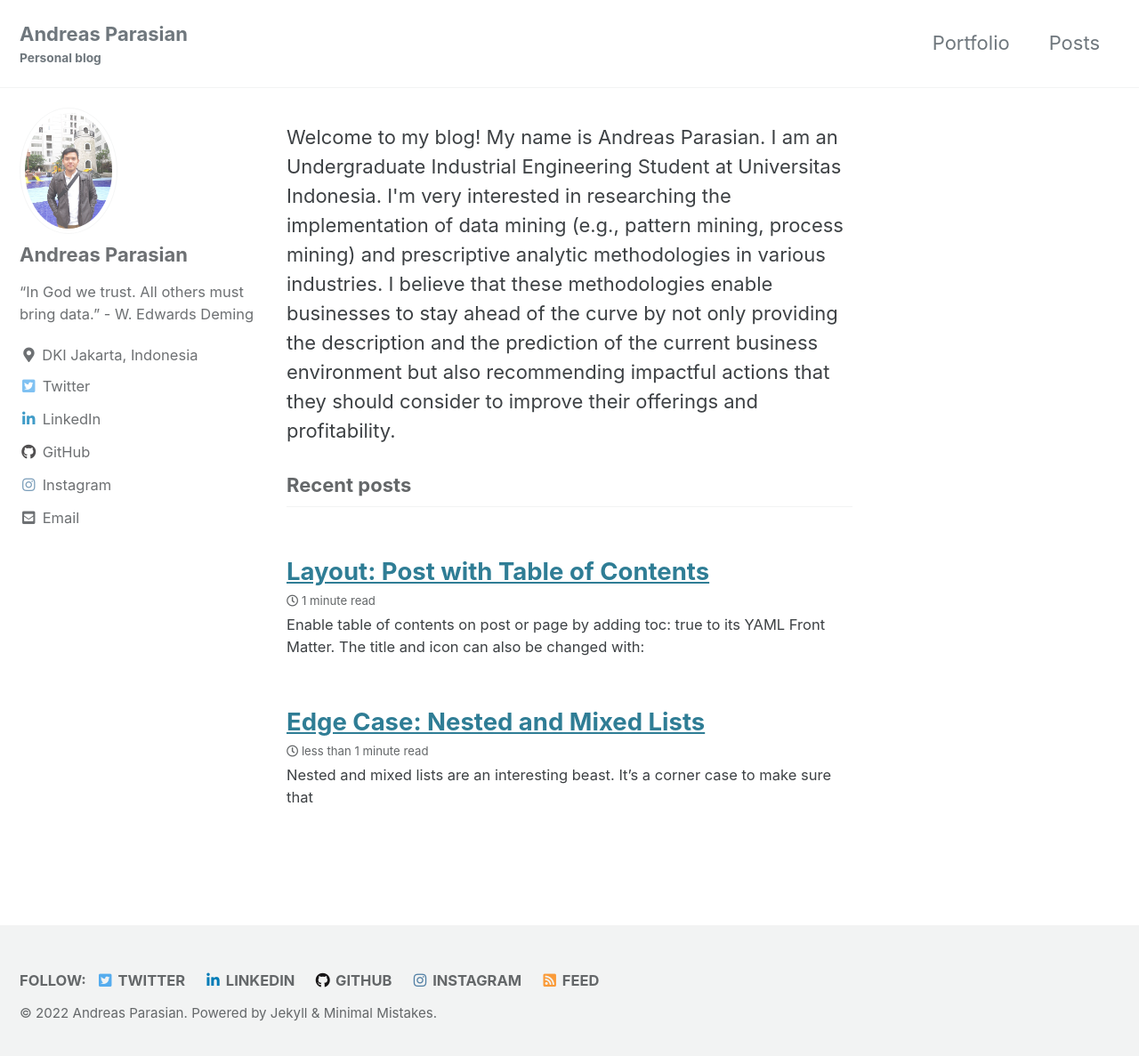
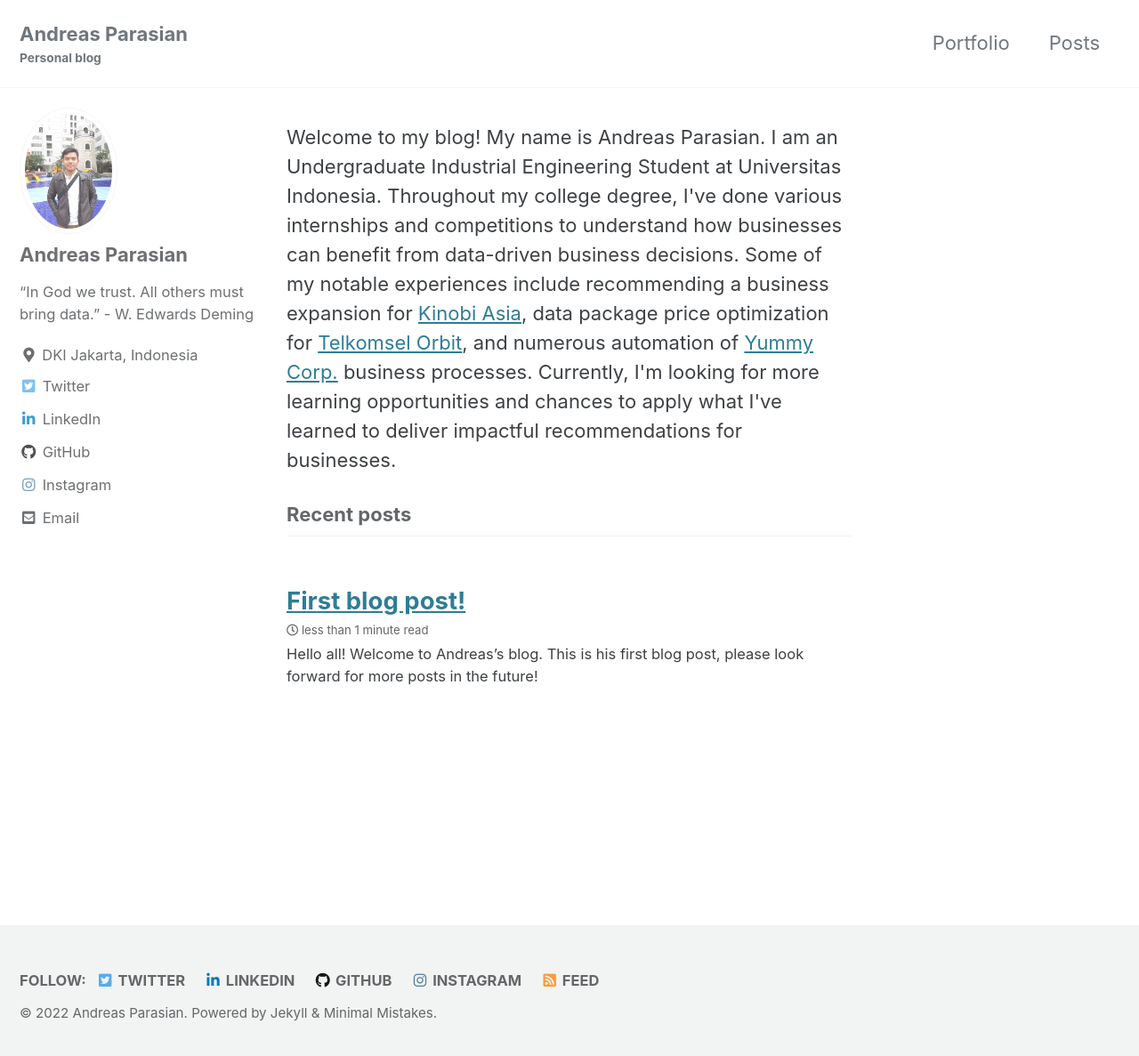
Before and after one commit to torivor/andreasparasian.github.io, a Jekyll site: the page built from _pages/home.html, in a window 1280 px wide and 1195 px high. Shown: the top 1187 px of the window at 89% size. Built offline with Jekyll 4.4.1, drawn with Linux system fonts in a browser that asks for light colours; cached includes are drawn as plain includes; some of the changed lines change nothing that is shown.

Commit message:
Added the first post of the blog

````diff
--- a/_pages/home.html
+++ b/_pages/home.html
@@ -4,4 +4,4 @@ author_profile: true
 permalink: /
 ---
 
-Welcome to my blog! My name is Andreas Parasian. I am an Undergraduate Industrial Engineering Student at Universitas Indonesia. I'm very interested in researching the implementation of data mining (e.g., pattern mining, process mining) and prescriptive analytic methodologies in various industries. I believe that these methodologies enable businesses to stay ahead of the curve by not only providing the description and the prediction of the current business environment but also recommending impactful actions that they should consider to improve their offerings and profitability.
+Welcome to my blog! My name is Andreas Parasian. I am an Undergraduate Industrial Engineering Student at Universitas Indonesia. Throughout my college degree, I've done various internships and competitions to understand how businesses can benefit from data-driven business decisions. Some of my notable experiences include recommending a business expansion for <a href="https://app.kinobi.asia/">Kinobi Asia</a>, data package price optimization for <a href="https://www.myorbit.id/">Telkomsel Orbit</a>, and numerous automation of <a href="https://www.yummycorp.com/">Yummy Corp.</a> business processes. Currently, I'm looking for more learning opportunities and chances to apply what I've learned to deliver impactful recommendations for businesses.
--- a/_pages/post-archive.md
+++ b/_pages/post-archive.md
@@ -1,6 +1,6 @@
 ---
 title: "Post archive"
 permalink: /post-archive/
-layout: posts
+layout: tags
 author_profile: true
 ---
--- a/_posts/2009-05-15-edge-case-nested-and-mixed-lists.md
+++ /dev/null
@@ -1,66 +0,0 @@
----
-title: "Edge Case: Nested and Mixed Lists"
-categories:
-  - Edge Case
-tags:
-  - content
-  - css
-  - edge case
-  - lists
-  - markup
----
-
-Nested and mixed lists are an interesting beast. It's a corner case to make sure that
-
-* Lists within lists do not break the ordered list numbering order
-* Your list styles go deep enough.
-
-### Ordered -- Unordered -- Ordered
-
-1. ordered item
-2. ordered item
-   * **unordered**
-   * **unordered**
-     1. ordered item
-     2. ordered item
-3. ordered item
-4. ordered item
-
-### Ordered -- Unordered -- Unordered
-
-1. ordered item
-2. ordered item
-   * **unordered**
-   * **unordered**
-     * unordered item
-     * unordered item
-3. ordered item
-4. ordered item
-
-### Unordered -- Ordered -- Unordered
-
-* unordered item
-* unordered item
-  1. ordered
-  2. ordered
-     * unordered item
-     * unordered item
-* unordered item
-* unordered item
-
-### Unordered -- Unordered -- Ordered
-
-* unordered item
-* unordered item
-  * unordered
-  * unordered
-    1. **ordered item**
-    2. **ordered item**
-* unordered item
-* unordered item
-
-### Task Lists
-
-- [x] Finish my changes
-- [ ] Push my commits to GitHub
-- [ ] Open a pull request
--- a/_posts/2012-01-03-layout-table-of-contents-post.md
+++ /dev/null
@@ -1,99 +0,0 @@
----
-title: "Layout: Post with Table of Contents"
-header:
-  image: https://images.unsplash.com/photo-1477959858617-67f85cf4f1df?ixlib=rb-1.2.1&ixid=MnwxMjA3fDB8MHxwaG90by1wYWdlfHx8fGVufDB8fHx8&auto=format&fit=crop&w=1244&q=80
-  caption: "Photo credit: [**Unsplash**](https://unsplash.com/photos/Nyvq2juw4_o)"
-tags:
-  - table of contents
-toc: true
-toc_label: "Unique Title"
-toc_icon: "heart"
----
-
-Enable table of contents on post or page by adding `toc: true` to its YAML Front Matter. The title and icon can also be changed with:
-
-```yaml
----
-toc: true
-toc_label: "Unique Title"
-toc_icon: "heart"  # corresponding Font Awesome icon name (without fa prefix)
----
-```
-
-## HTML Elements
-
-Below is just about everything you'll need to style in the theme. Check the source code to see the many embedded elements within paragraphs.
-
-## Body text
-
-Lorem ipsum dolor sit amet, test link adipiscing elit. **This is strong**. Nullam dignissim convallis est. Quisque aliquam.
-
-![Smithsonian Image - Photo credit: Unsplash](https://images.unsplash.com/photo-1591030277042-2267f4ce3019?ixlib=rb-1.2.1&ixid=MnwxMjA3fDB8MHxwaG90by1wYWdlfHx8fGVufDB8fHx8&auto=format&fit=crop&w=1170&q=80){: .image-right}
-**Smithsonian Image - Photo credit: [Unsplash](https://unsplash.com/photos/-8jVPTQdhlE)**
-{: .text-center}
-
-*This is emphasized*. Donec faucibus. Nunc iaculis suscipit dui. 53 = 125. Water is H2O. Nam sit amet sem. Aliquam libero nisi, imperdiet at, tincidunt nec, gravida vehicula, nisl. The New York Times (That’s a citation). Underline.Maecenas ornare tortor. Donec sed tellus eget sapien fringilla nonummy. Mauris a ante. Suspendisse quam sem, consequat at, commodo vitae, feugiat in, nunc. Morbi imperdiet augue quis tellus.
-
-HTML and CSS are our tools. Mauris a ante. Suspendisse quam sem, consequat at, commodo vitae, feugiat in, nunc. Morbi imperdiet augue quis tellus. Praesent mattis, massa quis luctus fermentum, turpis mi volutpat justo, eu volutpat enim diam eget metus.
-
-### Blockquotes
-
-> Lorem ipsum dolor sit amet, test link adipiscing elit. Nullam dignissim convallis est. Quisque aliquam.
-
-## List Types
-
-### Ordered Lists
-
-1. Item one
-   1. sub item one
-   2. sub item two
-   3. sub item three
-2. Item two
-
-### Unordered Lists
-
-* Item one
-* Item two
-* Item three
-
-## Tables
-
-| Header1 | Header2 | Header3 |
-|:--------|:-------:|--------:|
-| cell1   | cell2   | cell3   |
-| cell4   | cell5   | cell6   |
-|----
-| cell1   | cell2   | cell3   |
-| cell4   | cell5   | cell6   |
-|=====
-| Foot1   | Foot2   | Foot3
-{: rules="groups"}
-
-## Code Snippets
-
-```css
-#container {
-  float: left;
-  margin: 0 -240px 0 0;
-  width: 100%;
-}
-```
-
-## Buttons
-
-Make any link standout more when applying the `.btn` class.
-
-```html
-<a href="#" class="btn btn--success">Success Button</a>
-```
-
-<div markdown="0"><a href="#" class="btn">Primary Button</a></div>
-<div markdown="0"><a href="#" class="btn btn--success">Success Button</a></div>
-<div markdown="0"><a href="#" class="btn btn--warning">Warning Button</a></div>
-<div markdown="0"><a href="#" class="btn btn--danger">Danger Button</a></div>
-<div markdown="0"><a href="#" class="btn btn--info">Info Button</a></div>
-
-## Notices
-
-**Watch out!** You can also add notices by appending `{: .notice}` to a paragraph.
-{: .notice}
--- /dev/null
+++ b/_posts/2022-08-10-First-Post.md
@@ -0,0 +1,9 @@
+---
+title: "First blog post!"
+excerpt: "Hello all! Welcome to Andreas's blog. This is his first blog post, please look forward for more posts in the future!"
+tags:
+  - Blog development
+---
+
+# Welcome!
+This Andreas's first blog post, please look forward for more posts in the future!
````
